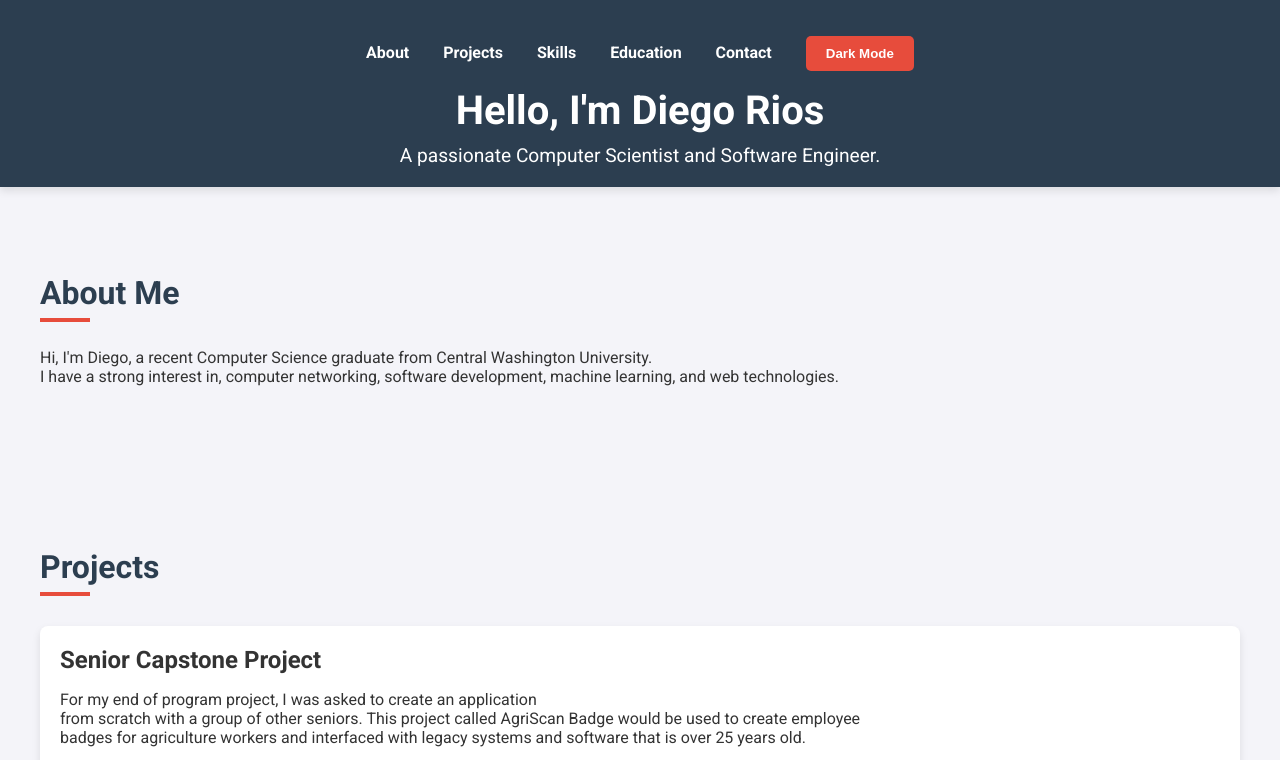
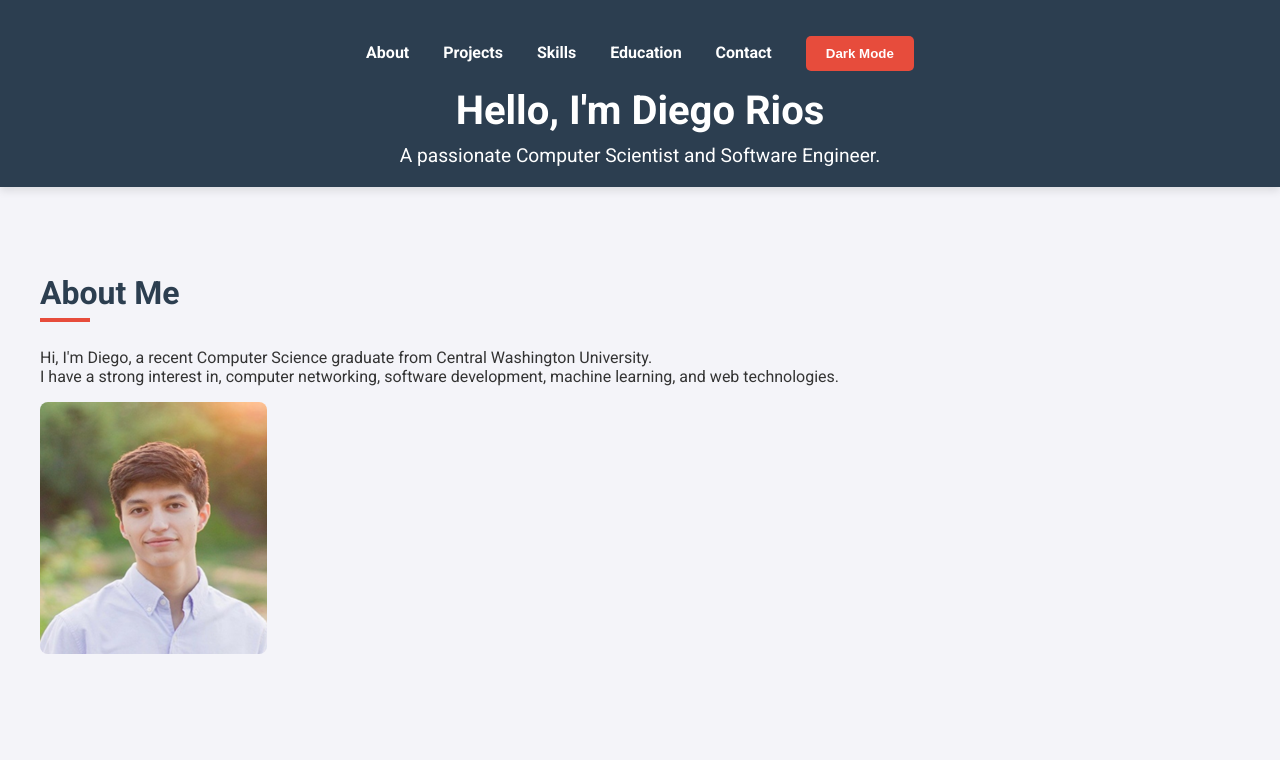
Before and after one commit to diegorios99/Portfolio, a plain HTML site: page index.html in a window 1280 px wide. Shown: the top 760 px of the page. Drawn offline with Linux system fonts and the light colour scheme.

Commit message:
included a headshot

```diff
--- a/index.html
+++ b/index.html
@@ -30,6 +30,7 @@
         <p>Hi, I'm Diego, a recent Computer Science graduate from Central Washington University.<br>
             I have a strong interest in, computer networking, software development,
             machine learning, and web technologies.</p>
+            <img src="Images/headshot.png" alt="Image of Diego Rios">
     </section>
 
     <section id="projects">
```
Also changed, not shown: Images/headshot.png (added).
